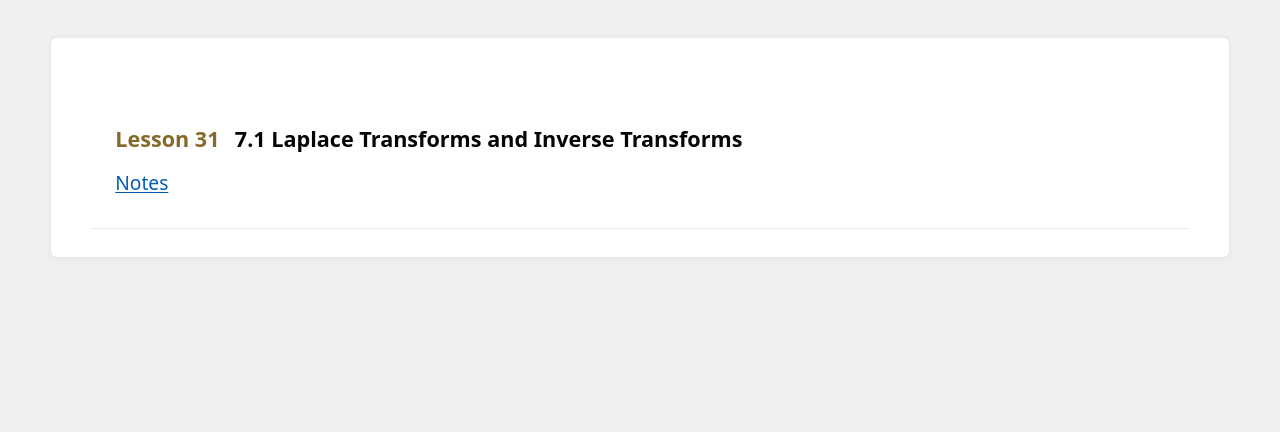
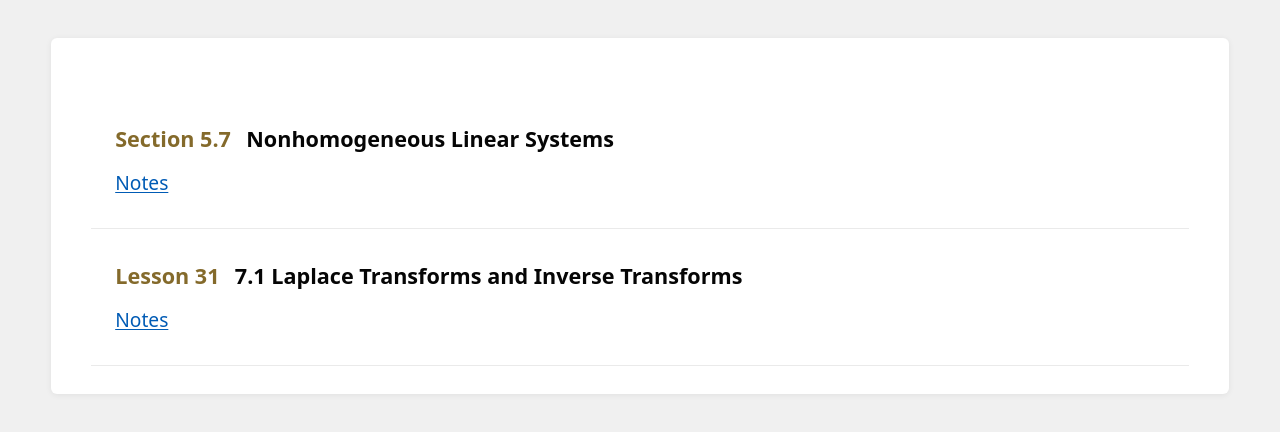
Before and after one commit to Jisoo2073/MA266_digitalized, a plain HTML site: page index.html in a window 1280 px wide. Shown: the part 316-748 px from the top of the page. Drawn offline with Linux system fonts and the light colour scheme.

Commit message:
Add section for Nonhomogeneous Linear Systems
Added new section for Nonhomogeneous Linear Systems with notes link.

```diff
--- a/index.html
+++ b/index.html
@@ -51,6 +51,10 @@
     </header>
     <main aria-label="Course lessons">
       <article>
+        <h2><span class="lesson">Section 5.7</span> Nonhomogeneous Linear Systems</h2>
+        <a href="./266%205.7%20261111-acc.html">Notes</a>
+      </article>
+      <article>
         <h2><span class="lesson">Lesson 31</span> 7.1 Laplace Transforms and Inverse Transforms</h2>
         <a href="./266%207.1%20261113-acc.html">Notes</a>
       </article>
@@ -58,3 +62,7 @@
   </div>
 </body>
 </html>
+    </main>
+  </div>
+</body>
+</html>
```
